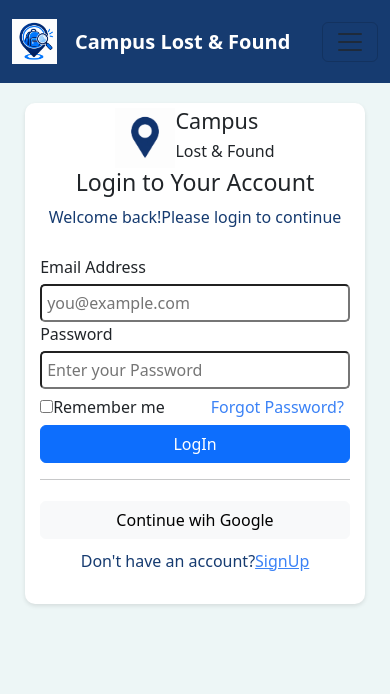
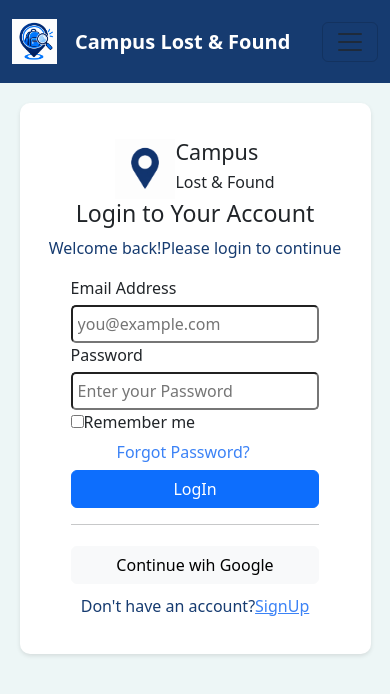
Before and after one commit to 38raghav/campus_finder, a React (Vite) app in the folder Frontend/: page /Login in a window 390 px wide. Shown: the top 694 px of the page. Built offline with nearby package versions, Linux system fonts and the light colour scheme.

Commit message:
add form responsive css

```diff
--- a/Frontend/src/Pages/LogIn/login.css
+++ b/Frontend/src/Pages/LogIn/login.css
@@ -1,14 +1,15 @@
-.outerDiv{
-    border-radius:10px;
-    background-color:white;
-    box-shadow:0px 2px 4px rgba(0,0,0,.1);
-    justify-self:center;
-    padding:5px;
-    margin-top:20px;
-    width:clamp(200px,4vm,400px);
-    max-width: 400px;
+.outerDiv {
+    width: clamp(350px, 90vw, 450px);
+    max-width: 100%;
+    box-sizing: border-box;
 
-    max-width: 450px;
+    border-radius: 10px;
+    background-color: white;
+    box-shadow: 0 2px 4px rgba(0, 0, 0, 0.1);
+
+    margin: 20px auto;
+    padding: 20px;
+
     display: flex;
     flex-direction: column;
     align-items: center;
@@ -22,13 +23,16 @@ p{
     justify-content: center;
 }
 .innerDiv{
-    margin: 10px;
+      margin-left: 10%;
+     margin-right: 10%;
 }
 .inputGroup{
     margin-top: 5px;
-    width:100%;
+    width: 100%;
+    max-width: 350px;
     border-radius: 5px;
     padding: 5px;
+    box-sizing: border-box;
 }
 .forgot{
     color:#3B82F6;
--- a/Frontend/src/Pages/LogIn/login.jsx
+++ b/Frontend/src/Pages/LogIn/login.jsx
@@ -17,7 +17,7 @@ export default function LogIn() {
   return (
     <>
       <div className="outerDiv">
-        <div className="style">
+        <div className="style  mt-3">
           <img src="/formMap.png" className="image"></img>
           <div>
             <h4>Campus</h4>
--- a/Frontend/src/Pages/SignUp/signup.css
+++ b/Frontend/src/Pages/SignUp/signup.css
@@ -7,13 +7,18 @@
     width:100%;
 }
 .inputdis{
-    width:100%;
+
     margin-top: 5px;
+    width: 100%;
+    max-width: 350px;
     border-radius: 5px;
     padding: 5px;
+    box-sizing: border-box;
 }
+
 .divInner{
-    margin-left: 0;
+     margin-left: 10%;
+     margin-right: 10%;
 }
 .divOuter{
     border-radius:10px;
@@ -24,8 +29,9 @@
     padding-left: 30px;
     padding-right: 30px;
     margin-top:20px;
-    width:clamp(200px,4vm,400px);
-    max-width:400px;
+    width: clamp(350px, 90vw, 450px);
+    max-width: 100%;
+    box-sizing: border-box;
     display: flex;
     flex-direction: column;
     /* align-items: center; */
--- a/Frontend/src/Pages/SignUp/signup.jsx
+++ b/Frontend/src/Pages/SignUp/signup.jsx
@@ -23,7 +23,7 @@ export default function SignUp() {
   return (
     <>
       <div className="divOuter">
-        <div className="logo">
+        <div className="logo mt-3" >
           <div className="style">
             <img src="/formMap.png" className="image"></img>
             <div>
@@ -84,7 +84,7 @@ export default function SignUp() {
           ></input>
           <br></br>
 
-          <button className="btn btn-primary">SignUp</button>
+          <button className="btn btn-primary mt-3">SignUp</button>
           <div className="dis">
             <p>Already have an account?</p>
             <Link to="/login" className="btnSign">
```
